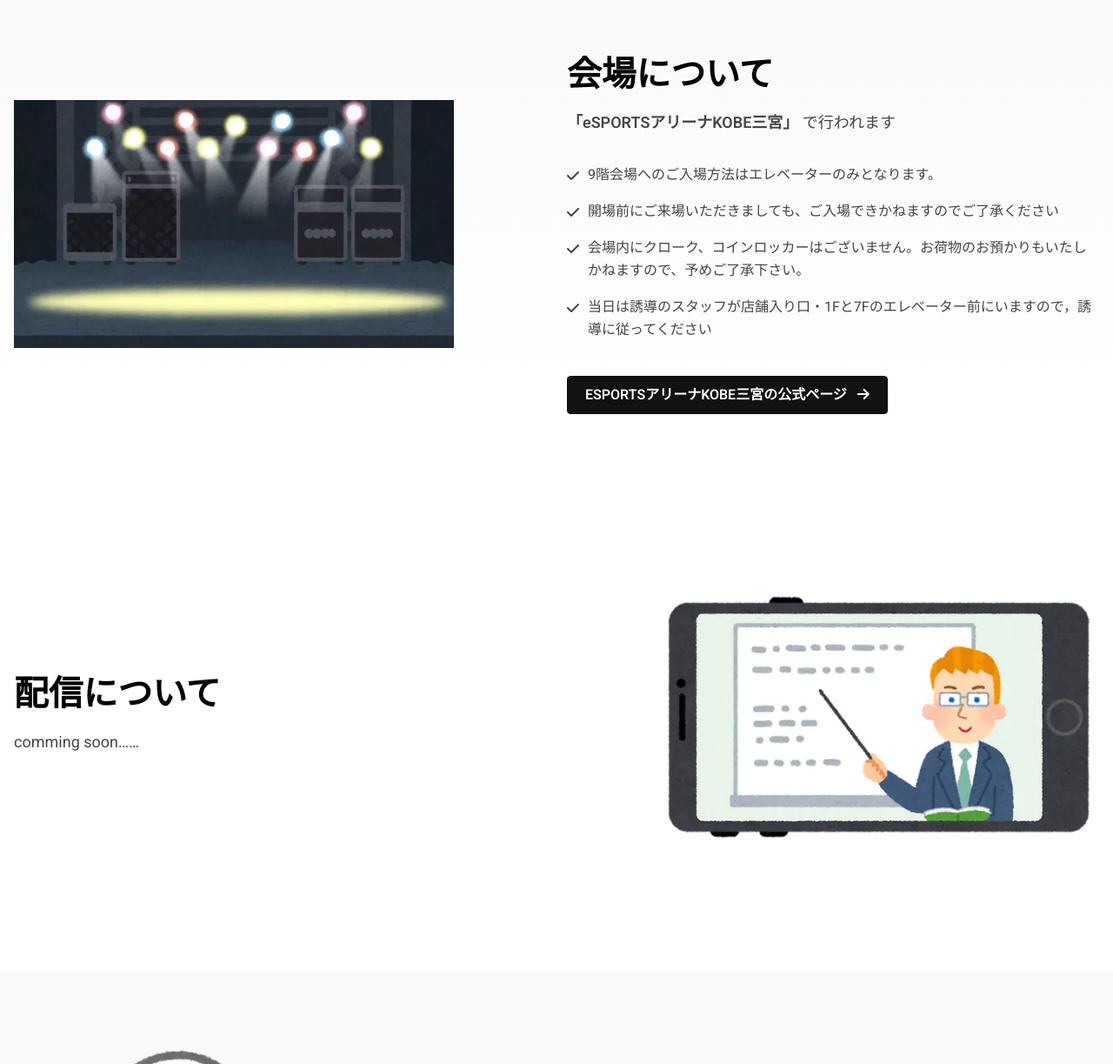
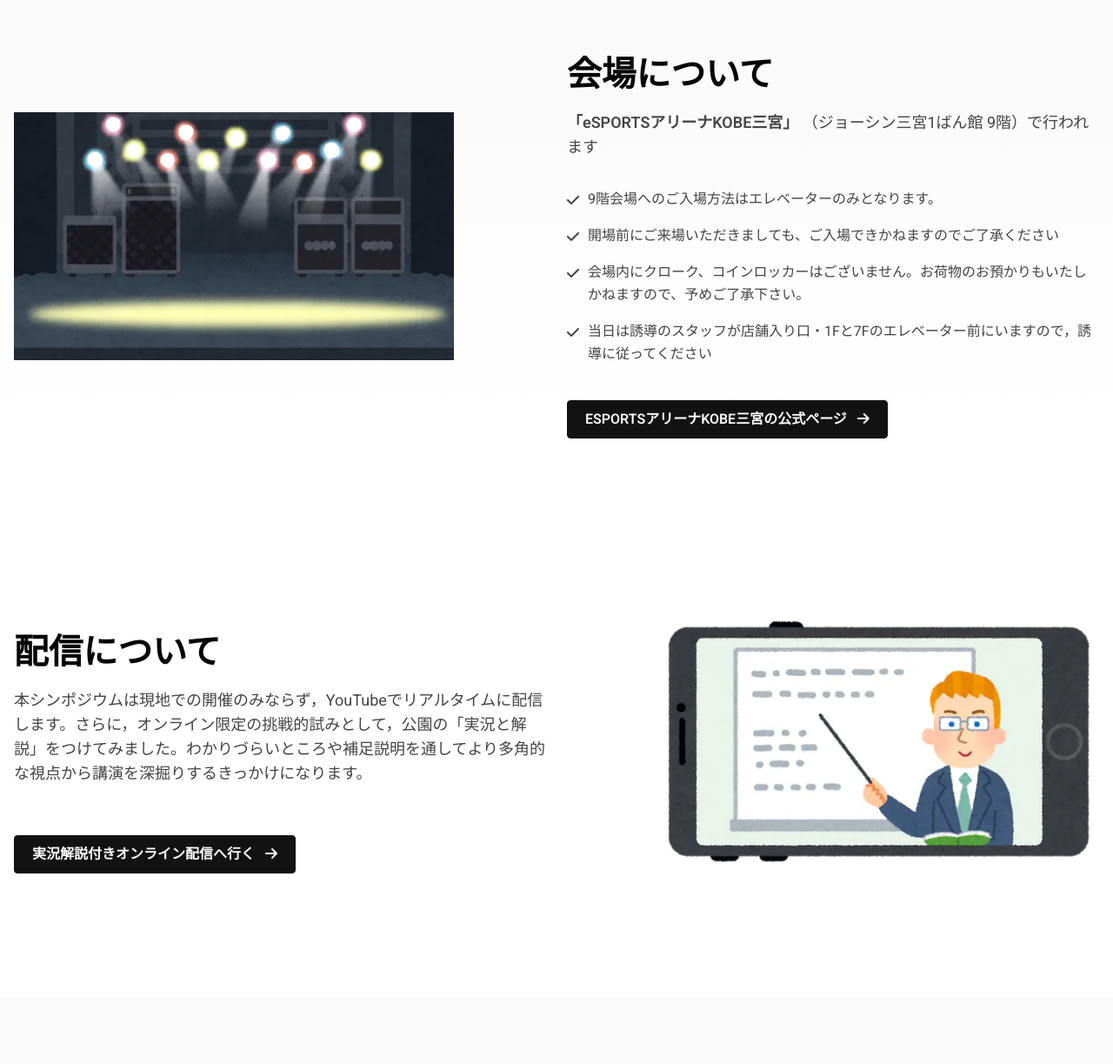
Before and after one commit to Symptote/bunri-game-sympo, a plain HTML site: page index.html in a window 1280 px wide. Shown: the part 2740-3963 px from the top of the page at 87% size. Drawn offline with Linux system fonts and the light colour scheme.

Commit message:
5th commit

```diff
--- a/index.html
+++ b/index.html
@@ -38,7 +38,7 @@
 14:15〜15:00 講演② 辻野雄大先生（明治大学）「音楽ゲーム × 情報学」</li><li class="relative mb-4 pl-6"><i class="fa fa-check absolute left-0 top-1.5"></i>
 15:15〜16:00 講演③ 矢野芳人先生（大阪商業大学）「アーケードゲーム × 経営学」</li><li class="relative mb-4 pl-6"><i class="fa fa-check absolute left-0 top-1.5"></i>
 16:15〜17:00 パネルディスカッション</li><li class="relative mb-4 pl-6"><i class="fa fa-check absolute left-0 top-1.5"></i>
-17:00〜17:10 エンディング</li></ul></div></div></div></section><section class="section-sm bg-gradient"><div class=container><div class="row items-center justify-between"><div class="mb:md-0 md:col-5 mb-6"><picture><source srcset=/bunri-game-sympo/images/bg_music_live_stage_hu_8db467eb4f4820d9.webp media="(max-width: 575px)"><source srcset=/bunri-game-sympo/images/bg_music_live_stage_hu_eaf5b3855c5e36e0.webp media="(max-width: 767px)"><source srcset=/bunri-game-sympo/images/bg_music_live_stage_hu_2018cf057c303efc.webp media="(max-width: 991px)"><source srcset=/bunri-game-sympo/images/bg_music_live_stage_hu_40832c283b25efec.webp><img loading=lazy decoding=async src=/bunri-game-sympo/images/bg_music_live_stage_hu_c97ca7fca8c23777.jpg class=img alt="feature image" width=1920 height=1080></picture></div><div class="md:col-7 lg:col-6"><h2 class=mb-4>会場について</h2><p class="mb-8 text-lg"><strong>「eSPORTSアリーナKOBE三宮」</strong> で行われます</p>
+17:00〜17:10 エンディング</li></ul></div></div></div></section><section class="section-sm bg-gradient"><div class=container><div class="row items-center justify-between"><div class="mb:md-0 md:col-5 mb-6"><picture><source srcset=/bunri-game-sympo/images/bg_music_live_stage_hu_8db467eb4f4820d9.webp media="(max-width: 575px)"><source srcset=/bunri-game-sympo/images/bg_music_live_stage_hu_eaf5b3855c5e36e0.webp media="(max-width: 767px)"><source srcset=/bunri-game-sympo/images/bg_music_live_stage_hu_2018cf057c303efc.webp media="(max-width: 991px)"><source srcset=/bunri-game-sympo/images/bg_music_live_stage_hu_40832c283b25efec.webp><img loading=lazy decoding=async src=/bunri-game-sympo/images/bg_music_live_stage_hu_c97ca7fca8c23777.jpg class=img alt="feature image" width=1920 height=1080></picture></div><div class="md:col-7 lg:col-6"><h2 class=mb-4>会場について</h2><p class="mb-8 text-lg"><strong>「eSPORTSアリーナKOBE三宮」</strong> （ジョーシン三宮1ばん館 9階）で行われます</p>
 	<ul>
 		<li class="relative mb-4 pl-6"><i class="fa fa-check absolute left-0 top-1.5"></i>9階会場へのご入場方法はエレベーターのみとなります。</li>
 		<li class="relative mb-4 pl-6"><i class="fa fa-check absolute left-0 top-1.5"></i>開場前にご来場いただきましても、ご入場できかねますのでご了承ください</li>
@@ -49,7 +49,10 @@
 <i class="fa fa-arrow-right pl-2"></i></a></div></div></div></section><section class=section-sm><div class=container><div class="row items-center justify-between"><div class="mb:md-0
 md:order-2
 md:col-5 mb-6"><picture><source srcset=/bunri-game-sympo/images/e-learning_smartphone_whiteman_hu_7794fe0d21fd57e3.webp media="(max-width: 575px)"><source srcset=/bunri-game-sympo/images/e-learning_smartphone_whiteman_hu_b2ef752df8965cb0.webp media="(max-width: 767px)"><source srcset=/bunri-game-sympo/images/e-learning_smartphone_whiteman_hu_e809f09dbede1eb.webp media="(max-width: 991px)"><source srcset=/bunri-game-sympo/images/e-learning_smartphone_whiteman_hu_ad833c0e7f6d6f37.webp><img loading=lazy decoding=async src=/bunri-game-sympo/images/e-learning_smartphone_whiteman_hu_7c3dc4b9b457f6c9.png class=img alt="feature image" width=800 height=597></picture></div><div class="md:order-1
-md:col-7 lg:col-6"><h2 class=mb-4>配信について</h2><p class="mb-8 text-lg">comming soon&mldr;&mldr;</p><ul></ul></div></div></div></section><section class="section-sm bg-gradient"><div class=container><div class="row items-center justify-between"><div class="mb:md-0 md:col-5 mb-6"><picture><source srcset=/bunri-game-sympo/images/figure_tasuke_hu_cdc2a76af1b9f334.webp media="(max-width: 575px)"><source srcset=/bunri-game-sympo/images/figure_tasuke_hu_a1649f8d752771ab.webp media="(max-width: 767px)"><source srcset=/bunri-game-sympo/images/figure_tasuke_hu_71a5b709ca3b1143.webp media="(max-width: 991px)"><source srcset=/bunri-game-sympo/images/figure_tasuke_hu_4a82f94811abe379.webp><img loading=lazy decoding=async src=/bunri-game-sympo/images/figure_tasuke_hu_76b22ed34fa2426c.png class=img alt="feature image" width=678 height=677></picture></div><div class="md:col-7 lg:col-6"><h2 class=mb-4>謝辞</h2><p class="mb-8 text-lg">本シンポジウムの開催には以下のサポートのもとで開催します：</p><ul><li class="relative mb-4 pl-6"><i class="fa fa-check absolute left-0 top-1.5"></i>
+md:col-7 lg:col-6"><h2 class=mb-4>配信について</h2><p class="mb-8 text-lg">本シンポジウムは現地での開催のみならず，YouTubeでリアルタイムに配信します。さらに，オンライン限定の挑戦的試みとして，公園の「実況と解説」をつけてみました。わかりづらいところや補足説明を通してより多角的な視点から講演を深掘りするきっかけになります。</p><ul></ul>
+<a class="btn btn-primary mt-6" href=https://www.youtube.com/live/Biod3coym2Q>実況解説付きオンライン配信へ行く
+<i class="fa fa-arrow-right pl-2"></i></a>
+</div></div></div></section><section class="section-sm bg-gradient"><div class=container><div class="row items-center justify-between"><div class="mb:md-0 md:col-5 mb-6"><picture><source srcset=/bunri-game-sympo/images/figure_tasuke_hu_cdc2a76af1b9f334.webp media="(max-width: 575px)"><source srcset=/bunri-game-sympo/images/figure_tasuke_hu_a1649f8d752771ab.webp media="(max-width: 767px)"><source srcset=/bunri-game-sympo/images/figure_tasuke_hu_71a5b709ca3b1143.webp media="(max-width: 991px)"><source srcset=/bunri-game-sympo/images/figure_tasuke_hu_4a82f94811abe379.webp><img loading=lazy decoding=async src=/bunri-game-sympo/images/figure_tasuke_hu_76b22ed34fa2426c.png class=img alt="feature image" width=678 height=677></picture></div><div class="md:col-7 lg:col-6"><h2 class=mb-4>謝辞</h2><p class="mb-8 text-lg">本シンポジウムの開催には以下のサポートのもとで開催します：</p><ul><li class="relative mb-4 pl-6"><i class="fa fa-check absolute left-0 top-1.5"></i>
 上新電機株式会社さまより，「eSPORTSアリーナKOBE三宮」の設備をお借りしています</li><li class="relative mb-4 pl-6"><i class="fa fa-check absolute left-0 top-1.5"></i>
 令和5・6年度大阪商業大学アミューズメント産業研究所研究プロジェクトの助成を受けています</li></ul></div></div></div></section></main>
 
```
